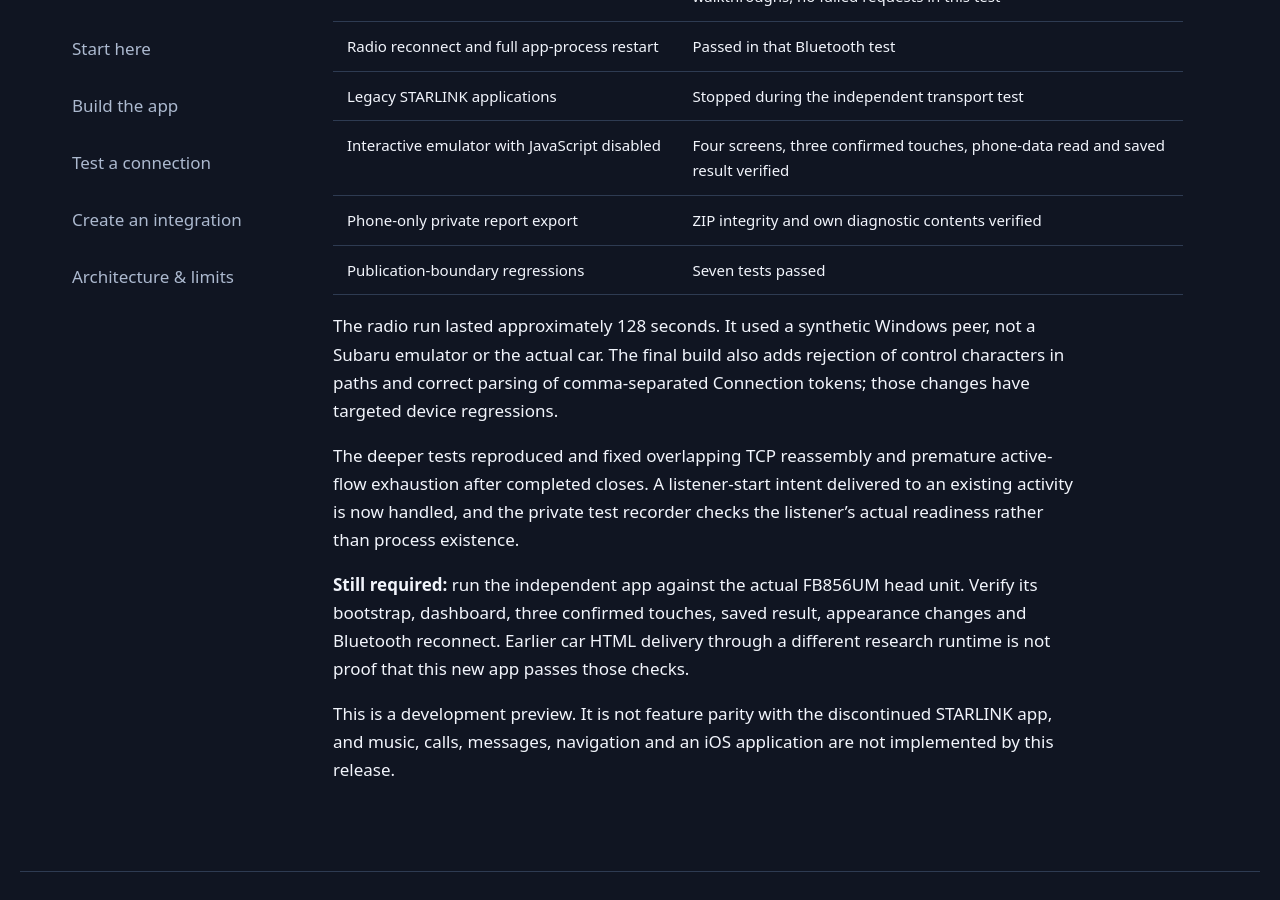
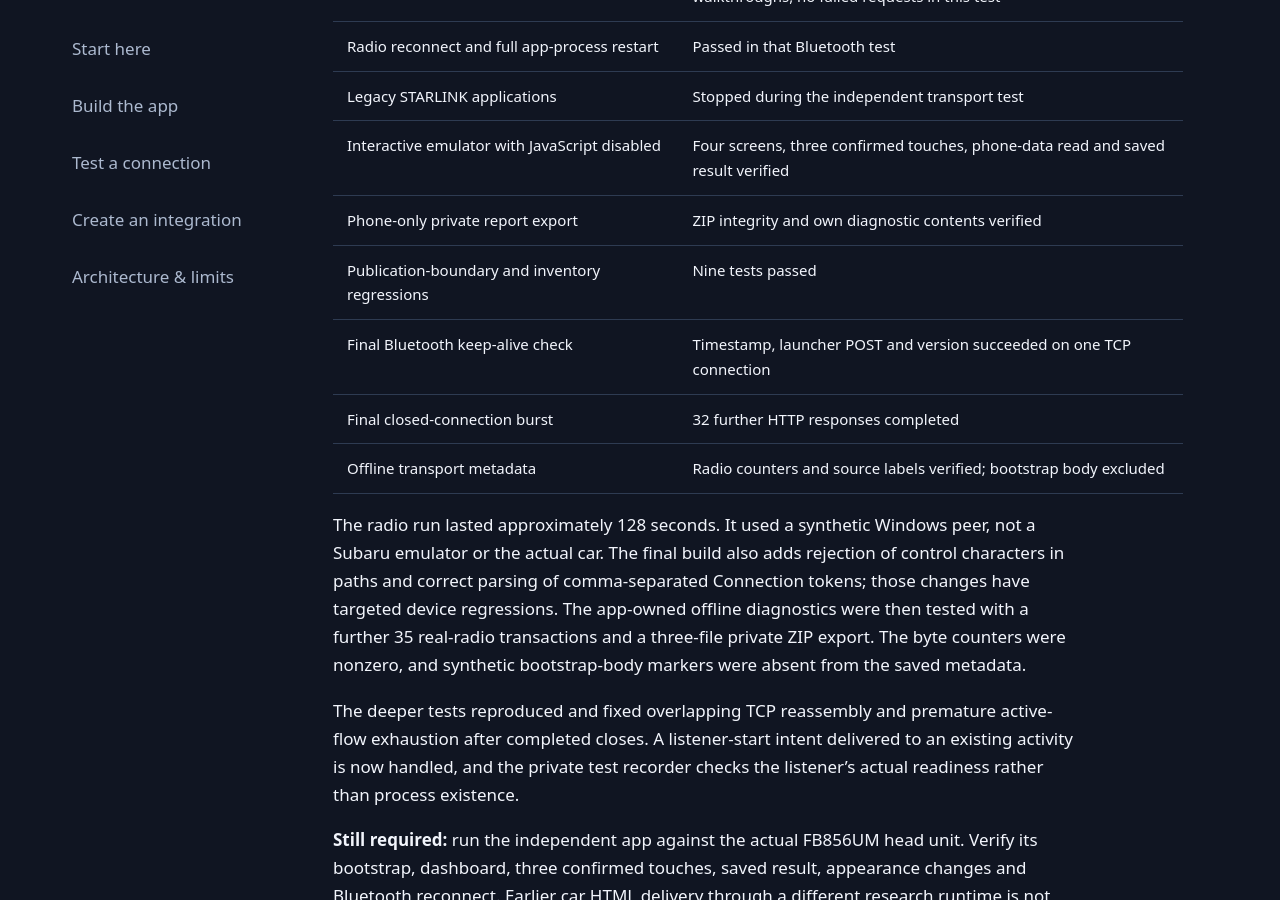
Before and after one commit to GoldenDiamondPE/SubaruBridge, a Jekyll site: the page built from docs/verification.md, in a window 1280 px wide and 900 px high, scrolled down 642 px. Built offline with Jekyll 4.4.1, drawn with Linux system fonts in a browser that asks for light colours.

Commit message:
Record final standalone transport and offline-report verification

```diff
--- a/docs/verification.md
+++ b/docs/verification.md
@@ -18,12 +18,18 @@ Recorded 2026-11-26. Raw evidence remains private; only results are summarized h
 | Legacy STARLINK applications | Stopped during the independent transport test |
 | Interactive emulator with JavaScript disabled | Four screens, three confirmed touches, phone-data read and saved result verified |
 | Phone-only private report export | ZIP integrity and own diagnostic contents verified |
-| Publication-boundary regressions | Seven tests passed |
+| Publication-boundary and inventory regressions | Nine tests passed |
+| Final Bluetooth keep-alive check | Timestamp, launcher POST and version succeeded on one TCP connection |
+| Final closed-connection burst | 32 further HTTP responses completed |
+| Offline transport metadata | Radio counters and source labels verified; bootstrap body excluded |
 
 The radio run lasted approximately 128 seconds. It used a synthetic Windows peer,
 not a Subaru emulator or the actual car. The final build also adds rejection of
 control characters in paths and correct parsing of comma-separated Connection
 tokens; those changes have targeted device regressions.
+The app-owned offline diagnostics were then tested with a further 35 real-radio
+transactions and a three-file private ZIP export. The byte counters were nonzero,
+and synthetic bootstrap-body markers were absent from the saved metadata.
 
 The deeper tests reproduced and fixed overlapping TCP reassembly and premature
 active-flow exhaustion after completed closes. A listener-start intent delivered
--- a/source-inventory.json
+++ b/source-inventory.json
@@ -54,7 +54,7 @@
   "docs/customization.md": "7bab6d147bf4cb8e3ea21db97199bbe1fd0e44931820cae90ea5d1ab1b37429c",
   "docs/index.md": "c01c93051052c032bff9663db0337fd336b5bf5bb3e381222d4fd0daecf853ca",
   "docs/testing.md": "382deb30d982e7b9002c85248b1f3ce1b534bf62189e340d4a884490d2e9e00c",
-  "docs/verification.md": "6a069e81e20582f7820c91e51e68c1da5890d528e8600e0756ea721a07a403e0",
+  "docs/verification.md": "fec83c63d6fd2cda50de84ff234f343a0946c0a63b049ef2781e92c18bd463a4",
   "LICENSE": "3972dc9744f6499f0f9b2dbf76696f2ae7ad8af9b23dde66d6af86c9dfb36986",
   "NOTICE.md": "2e22c99c38e65174158bf681316c44a2eab0f6af0531cd120dc046519d138f26",
   "PUBLICATION-POLICY.md": "007edd89a9781639a6d1ef18d901d5f74aa1d3690aef55f6fdac0009ed5888dd",
```
